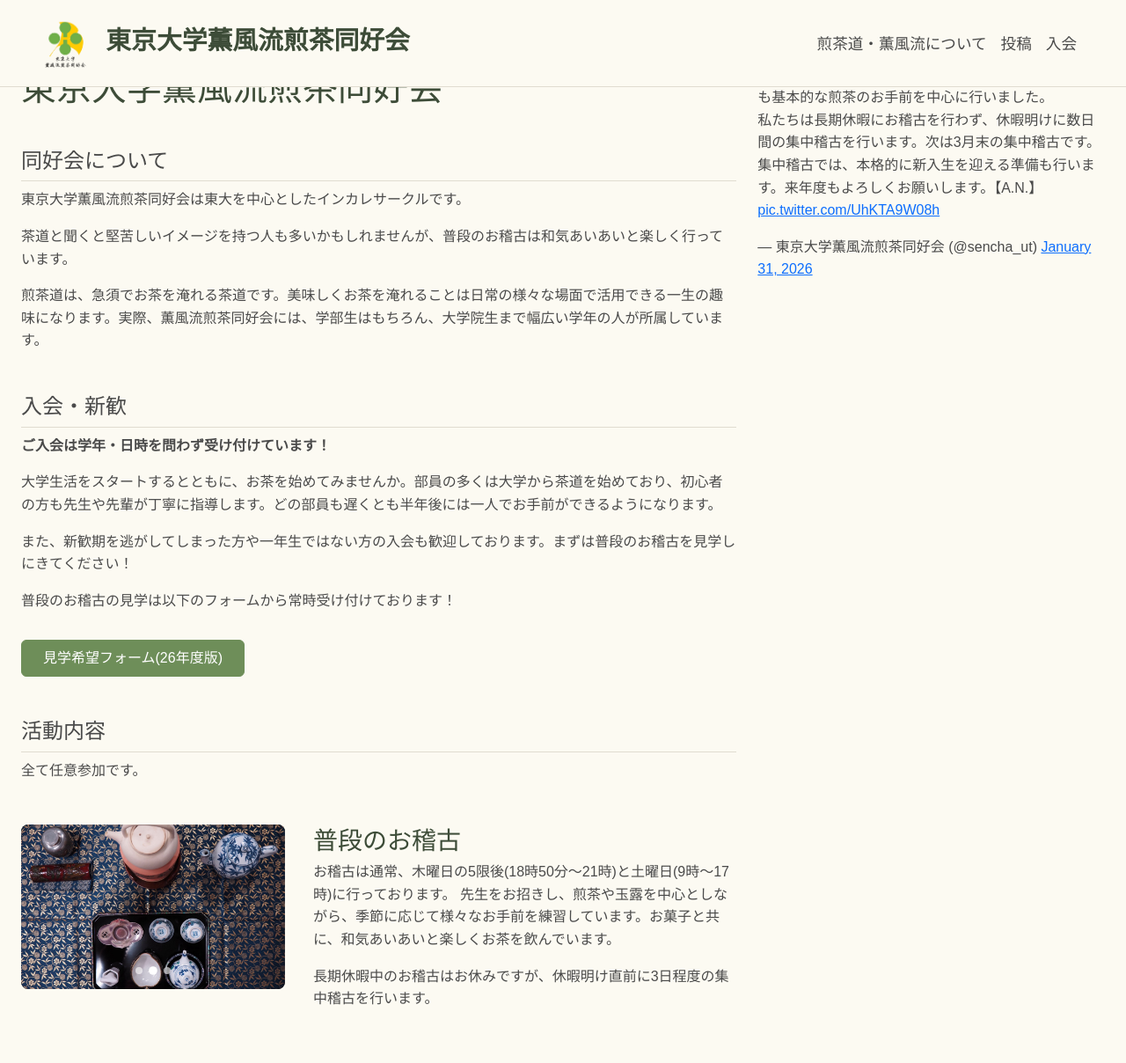
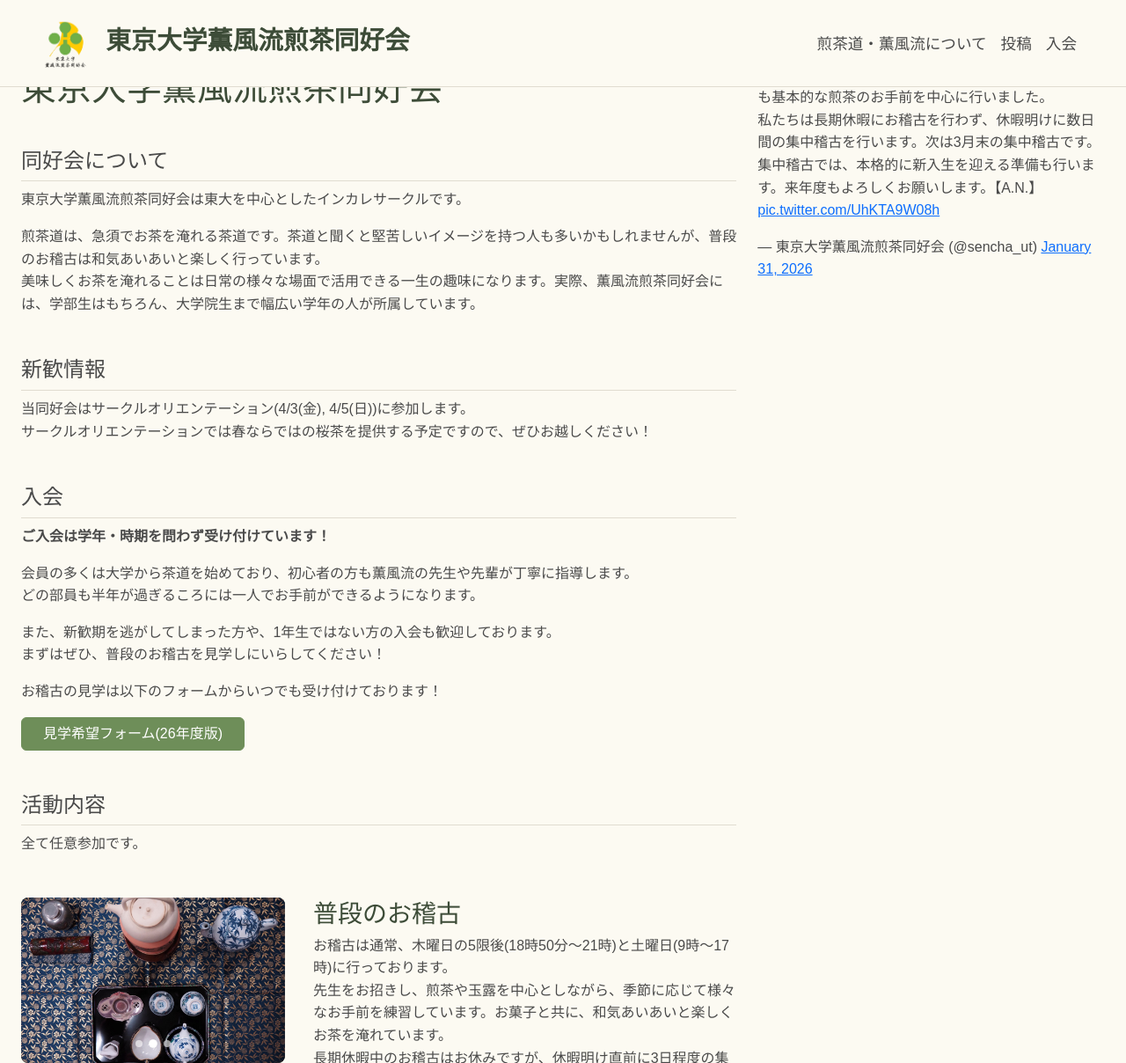
Before and after one commit to citrusml/sencha_ut, a Jekyll site: the page built from index.html, in a window 1280 px wide and 1400 px high, scrolled down 1023 px, cut to the strip 0-1208 px from the top of the window. Shown: the whole strip at 88% size. Built offline with Jekyll 4.4.1, drawn with Linux system fonts in a browser that asks for light colours; some web fonts are replaced; comment, search, counter and statistics services are not loaded; some of the changed text lies outside the part shown.

Commit message:
入会ページの調整_1

```diff
--- a/_layouts/page.html
+++ b/_layouts/page.html
@@ -1,5 +1,6 @@
 ---
 layout: default
+image: "/assets/images/hanakuiryu.jpg"
 ---
 
 <div class="container my-5 max-width-1200">
--- a/gallary.html
+++ b/gallary.html
@@ -1,6 +1,7 @@
 ---
 layout: default
 title: 投稿
+image: "/assets/images/hanakuiryu.jpg"
 ---
 
 <div class="container my-5 max-width-1200">
--- a/index.html
+++ b/index.html
@@ -20,21 +20,29 @@
         </h2>
         <p>東京大学薫風流煎茶同好会は東大を中心としたインカレサークルです。</p>
         <p>
-          茶道と聞くと堅苦しいイメージを持つ人も多いかもしれませんが、普段のお稽古は和気あいあいと楽しく行っています。
-        </p>
-        <p>
-          煎茶道は、急須でお茶を淹れる茶道です。美味しくお茶を淹れることは日常の様々な場面で活用できる一生の趣味になります。実際、薫風流煎茶同好会には、学部生はもちろん、大学院生まで幅広い学年の人が所属しています。
+          煎茶道は、急須でお茶を淹れる茶道です。茶道と聞くと堅苦しいイメージを持つ人も多いかもしれませんが、普段のお稽古は和気あいあいと楽しく行っています。<br>
+          美味しくお茶を淹れることは日常の様々な場面で活用できる一生の趣味になります。実際、薫風流煎茶同好会には、学部生はもちろん、大学院生まで幅広い学年の人が所属しています。
         </p>
 
         <h2 class="mt-5 h4 border-bottom pb-2 border-color-default">
-          入会・新歓
+          新歓情報
         </h2>
-        <p><strong>ご入会は学年・日時を問わず受け付けています！</strong></p>
-        <p>大学生活をスタートするとともに、お茶を始めてみませんか。部員の多くは大学から茶道を始めており、初心者の方も先生や先輩が丁寧に指導します。どの部員も遅くとも半年後には一人でお手前ができるようになります。</p>
-        <p>また、新歓期を逃がしてしまった方や一年生ではない方の入会も歓迎しております。まずは普段のお稽古を見学しにきてください！</p>
-        <p>普段のお稽古の見学は以下のフォームから常時受け付けております！</p>
+        <p>当同好会はサークルオリエンテーション(4/3(金), 4/5(日))に参加します。<br>
+        サークルオリエンテーションでは春ならではの桜茶を提供する予定ですので、ぜひお越しください！</p>
 
-        <a href="https://forms.gle/eUJz89aFUpFzQWmS8" target="_blank" class="btn btn-primary mt-3 px-4 py-2">
+        <h2 class="mt-5 h4 border-bottom pb-2 border-color-default">
+          入会
+        </h2>
+        <p><strong>ご入会は学年・時期を問わず受け付けています！</strong></p>
+        <p>会員の多くは大学から茶道を始めており、初心者の方も薫風流の先生や先輩が丁寧に指導します。<br>
+          どの部員も半年が過ぎるころには一人でお手前ができるようになります。<br>
+        </p>
+        <p>また、新歓期を逃がしてしまった方や、1年生ではない方の入会も歓迎しております。<br>
+          まずはぜひ、普段のお稽古を見学しにいらしてください！
+        </p>
+        <p>お稽古の見学は以下のフォームからいつでも受け付けております！</p>
+
+        <a href="https://forms.gle/eUJz89aFUpFzQWmS8" target="_blank" class="btn btn-primary mt-0 px-4" aria-label="見学希望フォーム(26年度版)" rel="noopener noreferrer">
           見学希望フォーム(26年度版)
         </a>
 
@@ -58,10 +66,10 @@
           <div class="responsive-text">
             <h3>普段のお稽古</h3>
             <p>
-              お稽古は通常、木曜日の5限後(18時50分〜21時)と土曜日(9時〜17時)に行っております。
-              先生をお招きし、煎茶や玉露を中心としながら、季節に応じて様々なお手前を練習しています。お菓子と共に、和気あいあいと楽しくお茶を飲んでいます。
+              お稽古は通常、木曜日の5限後(18時50分〜21時)と土曜日(9時〜17時)に行っております。<br>
+              先生をお招きし、煎茶や玉露を中心としながら、季節に応じて様々なお手前を練習しています。お菓子と共に、和気あいあいと楽しくお茶を淹れています。<br>
+              長期休暇中のお稽古はお休みですが、休暇明け直前に3日程度の集中稽古を行います。
             </p>
-            <p>長期休暇中のお稽古はお休みですが、休暇明け直前に3日程度の集中稽古を行います。</p>
           </div>
         </div>
 
@@ -77,8 +85,8 @@
           </div>
           <div class="responsive-text">
             <h3>お茶摘み・製茶体験</h3>
-            <p>ゴールデンウィーク頃に、お茶摘みと製茶の体験を行います。</p>
             <p>
+              ゴールデンウィーク頃に、お茶摘みと製茶の体験を行います。<br>
               普段飲んでいるお茶がどのようにして出来上がるのかを身をもって実感します。自分で製茶したお茶と普段使っているお茶との味の違いに驚くこともあります。
             </p>
           </div>
@@ -127,9 +135,7 @@
           <div class="responsive-text">
             <h3>東京大煎茶会</h3>
             <p>
-              毎年11月下旬に、東京都新橋で開催される東京大煎茶会に参加します。
-            </p>
-            <p>
+              11月下旬に、東京都新橋で開催される東京大煎茶会に参加します。<br>
               全国煎茶道大会と同様に、他の流派のお手前を知る貴重な機会です。ここで新しくお道具を購入する1年生もいます。
             </p>
           </div>
```
Also changed, not shown: other parts of index.html (+2 -2 lines), join.md (+36 -22 lines).
